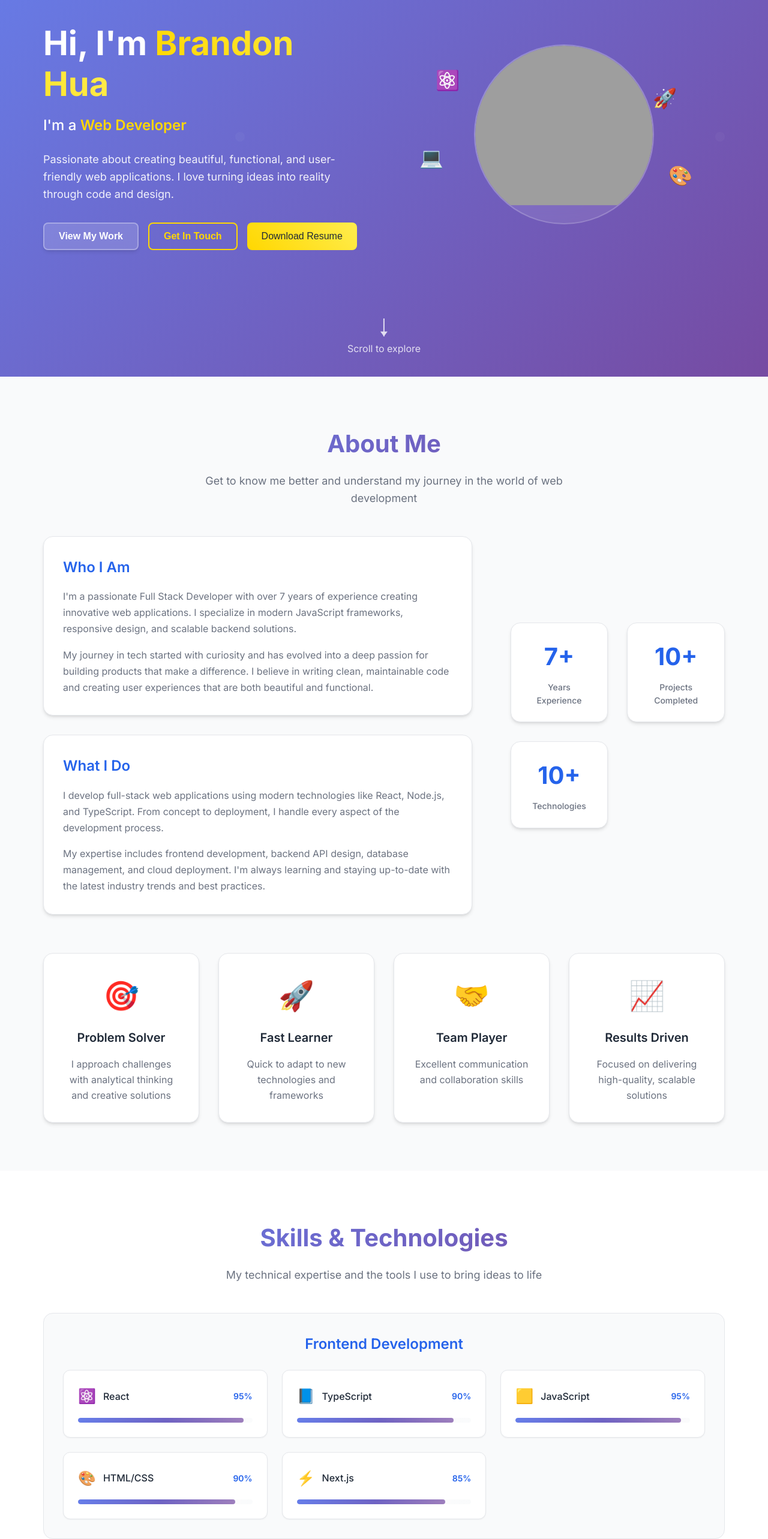
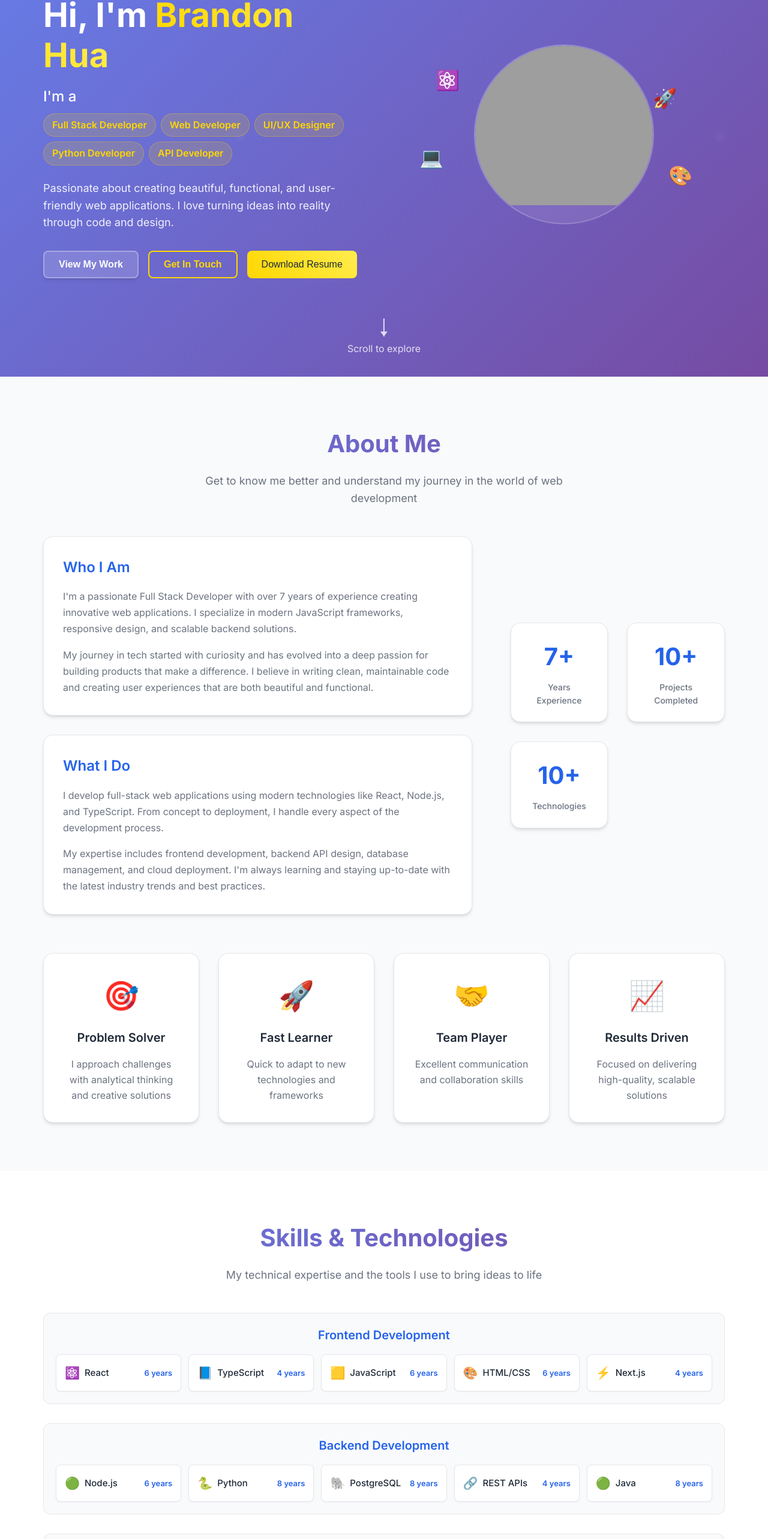
Before and after one commit to bwhua/portfolio, a React (Vite) app: page / in a window 1280 px wide. Shown: the part 172-2738 px from the top of the page at 60% size. Built offline with nearby package versions, Linux system fonts and the light colour scheme; grey boxes are pictures that could not be loaded.

Commit message:
Update portfolio: make skills cards compact, show all titles in hero, add murder mystery project

```diff
--- a/src/components/Hero.css
+++ b/src/components/Hero.css
@@ -49,21 +49,38 @@
   font-size: 1.5rem;
   margin-bottom: 1.5rem;
   font-weight: 500;
+  display: flex;
+  align-items: center;
+  flex-wrap: wrap;
+  gap: 0.5rem;
 }
 
-.typing-text {
-  color: #ffd700;
-  font-weight: 600;
+.titles-container {
+  display: flex;
+  flex-wrap: wrap;
+  gap: 0.5rem;
+  align-items: center;
 }
 
-.cursor {
-  animation: blink 1s infinite;
+.title-badge {
+  display: inline-block;
+  padding: 0.375rem 0.875rem;
+  background: rgba(255, 215, 0, 0.15);
   color: #ffd700;
+  border: 1px solid rgba(255, 215, 0, 0.3);
+  border-radius: 1.5rem;
+  font-weight: 600;
+  font-size: 1rem;
+  backdrop-filter: blur(10px);
+  transition: all 0.3s ease;
+  white-space: nowrap;
 }
 
-@keyframes blink {
-  0%, 50% { opacity: 1; }
-  51%, 100% { opacity: 0; }
+.title-badge:hover {
+  background: rgba(255, 215, 0, 0.25);
+  border-color: rgba(255, 215, 0, 0.5);
+  transform: translateY(-2px);
+  box-shadow: 0 4px 12px rgba(255, 215, 0, 0.2);
 }
 
 .hero-description {
@@ -288,6 +305,17 @@
 
   .hero-subtitle {
     font-size: 1.25rem;
+    flex-direction: column;
+    align-items: flex-start;
+  }
+
+  .titles-container {
+    margin-top: 0.5rem;
+  }
+
+  .title-badge {
+    font-size: 0.875rem;
+    padding: 0.25rem 0.75rem;
   }
 
   .hero-avatar {
--- a/src/components/Hero.tsx
+++ b/src/components/Hero.tsx
@@ -1,30 +1,14 @@
-import React, { useEffect, useState } from 'react';
+import React from 'react';
 import './Hero.css';
 
 const Hero: React.FC = () => {
-  const [currentTextIndex, setCurrentTextIndex] = useState(0);
-  const [isTyping, setIsTyping] = useState(true);
-
-  const texts = [
+  const titles = [
     'Full Stack Developer',
     'Web Developer',
     'UI/UX Designer',
-    'Problem Solver',
     'Python Developer',
     'API Developer',
   ];
-
-  useEffect(() => {
-    const typingInterval = setInterval(() => {
-      setIsTyping(false);
-      setTimeout(() => {
-        setCurrentTextIndex((prev) => (prev + 1) % texts.length);
-        setIsTyping(true);
-      }, 1000);
-    }, 3000);
-
-    return () => clearInterval(typingInterval);
-  }, [texts.length]);
 
   const scrollToSection = (sectionId: string) => {
     const element = document.getElementById(sectionId);
@@ -43,10 +27,13 @@ const Hero: React.FC = () => {
 						</h1>
 						<div className='hero-subtitle'>
 							I'm a{' '}
-							<span className={`typing-text ${isTyping ? 'typing' : ''}`}>
-								{texts[currentTextIndex]}
-							</span>
-							<span className='cursor'>|</span>
+							<div className='titles-container'>
+								{titles.map((title, index) => (
+									<span key={index} className='title-badge'>
+										{title}
+									</span>
+								))}
+							</div>
 						</div>
 						<p className='hero-description'>
 							Passionate about creating beautiful, functional, and user-friendly web applications. I
--- a/src/components/Projects.tsx
+++ b/src/components/Projects.tsx
@@ -16,6 +16,16 @@ const Projects: React.FC = () => {
   const [activeFilter, setActiveFilter] = useState<'all' | 'frontend' | 'fullstack' >('all');
 
   const projects: Project[] = [
+    {
+      id: 1,
+      title: 'Murder Mystery Board',
+      description: 'An interactive murder mystery cork board with red wire connections. Create suspects, add testimonials, connect people, and build a timeline of events.',
+      image: '🕵️',
+      technologies: ['React', 'TypeScript', 'Vite', 'CSS', 'HTML'],
+      liveUrl: 'https://murder-mystery-drab.vercel.app/',
+      githubUrl: 'https://github.com/bwhua/murder-mystery',
+      category: 'frontend'
+    },
     {
       id: 3,
       title: 'Portfolio Website',
--- a/src/components/Skills.css
+++ b/src/components/Skills.css
@@ -5,35 +5,35 @@
 .skills-content {
   display: flex;
   flex-direction: column;
-  gap: 3rem;
-  margin-bottom: 4rem;
+  gap: 2rem;
+  margin-bottom: 2.5rem;
 }
 
 .skill-category {
   background: var(--bg-secondary);
-  padding: 2rem;
-  border-radius: 1rem;
+  padding: 1.25rem;
+  border-radius: 0.75rem;
   border: 1px solid var(--border-color);
 }
 
 .category-title {
-  font-size: 1.5rem;
+  font-size: 1.25rem;
   font-weight: 600;
-  margin-bottom: 1.5rem;
+  margin-bottom: 1rem;
   color: var(--primary-color);
   text-align: center;
 }
 
 .skills-grid {
   display: grid;
-  grid-template-columns: repeat(auto-fit, minmax(300px, 1fr));
-  gap: 1.5rem;
+  grid-template-columns: repeat(auto-fit, minmax(200px, 1fr));
+  gap: 0.75rem;
 }
 
 .skill-item {
   background: var(--bg-primary);
-  padding: 1.5rem;
-  border-radius: 0.75rem;
+  padding: 0.875rem;
+  border-radius: 0.5rem;
   box-shadow: var(--shadow-sm);
   border: 1px solid var(--border-color);
   transition: transform 0.3s ease;
@@ -48,22 +48,23 @@
   display: flex;
   align-items: center;
   justify-content: space-between;
-  margin-bottom: 1rem;
+  margin-bottom: 0;
 }
 
 .skill-icon {
-  font-size: 1.5rem;
-  margin-right: 0.75rem;
+  font-size: 1.25rem;
+  margin-right: 0.5rem;
 }
 
 .skill-name {
   flex: 1;
   font-weight: 500;
+  font-size: 0.9375rem;
   color: var(--text-primary);
 }
 
 .skill-level {
-  font-size: 0.875rem;
+  font-size: 0.8125rem;
   font-weight: 600;
   color: var(--primary-color);
 }
@@ -108,14 +109,14 @@
 
 .skills-summary {
   display: grid;
-  grid-template-columns: repeat(auto-fit, minmax(300px, 1fr));
-  gap: 2rem;
+  grid-template-columns: repeat(auto-fit, minmax(250px, 1fr));
+  gap: 1.25rem;
 }
 
 .summary-card {
   background: var(--bg-secondary);
-  padding: 2rem;
-  border-radius: 1rem;
+  padding: 1.25rem;
+  border-radius: 0.75rem;
   border: 1px solid var(--border-color);
   text-align: center;
   transition: transform 0.3s ease;
@@ -126,15 +127,16 @@
 }
 
 .summary-card h4 {
-  font-size: 1.25rem;
+  font-size: 1.125rem;
   font-weight: 600;
-  margin-bottom: 1rem;
+  margin-bottom: 0.75rem;
   color: var(--primary-color);
 }
 
 .summary-card p {
   color: var(--text-secondary);
-  line-height: 1.6;
+  line-height: 1.5;
+  font-size: 0.9375rem;
 }
 
 @media (max-width: 768px) {
@@ -143,11 +145,11 @@
   }
 
   .skill-category {
-    padding: 1.5rem;
+    padding: 1rem;
   }
 
   .skill-item {
-    padding: 1rem;
+    padding: 0.75rem;
   }
 
   .skills-summary {
--- a/src/components/Skills.tsx
+++ b/src/components/Skills.tsx
@@ -3,7 +3,7 @@ import './Skills.css';
 
 interface Skill {
   name: string;
-  level: number;
+  years: number;
   icon: string;
 }
 
@@ -17,32 +17,32 @@ const Skills: React.FC = () => {
     {
       title: 'Frontend Development',
       skills: [
-        { name: 'React', level: 95, icon: '⚛️' },
-        { name: 'TypeScript', level: 90, icon: '📘' },
-        { name: 'JavaScript', level: 95, icon: '🟨' },
-        { name: 'HTML/CSS', level: 90, icon: '🎨' },
-        { name: 'Next.js', level: 85, icon: '⚡' },
+        { name: 'React', years: 6, icon: '⚛️' },
+        { name: 'TypeScript', years: 4, icon: '📘' },
+        { name: 'JavaScript', years: 6, icon: '🟨' },
+        { name: 'HTML/CSS', years: 6, icon: '🎨' },
+        { name: 'Next.js', years: 4, icon: '⚡' },
       ]
     },
     {
       title: 'Backend Development',
       skills: [
-        { name: 'Node.js', level: 85, icon: '🟢' },
-        { name: 'Python', level: 90, icon: '🐍' },
-        { name: 'PostgreSQL', level: 82, icon: '🐘' },
-        { name: 'REST APIs', level: 90, icon: '🔗' },
-        { name: 'Java', level: 80, icon: '🟢' }
+        { name: 'Node.js', years: 6, icon: '🟢' },
+        { name: 'Python', years: 8, icon: '🐍' },
+        { name: 'PostgreSQL', years: 8, icon: '🐘' },
+        { name: 'REST APIs', years: 4, icon: '🔗' },
+        { name: 'Java', years: 8, icon: '🟢' }
       ]
     },
     {
       title: 'Tools & Technologies',
       skills: [
-        { name: 'Git', level: 95, icon: '📝' },
-        { name: 'Docker', level: 70, icon: '🐳' },
-        { name: 'Figma', level: 80, icon: '🎨' },
-        { name: 'ESRI/GIS', level: 90, icon: '🌍' },
-        { name: 'Jenkins', level: 60, icon: '🔄' },
-        { name: 'Electron', level: 80, icon: '📱' },
+        { name: 'Git', years: 5, icon: '📝' },
+        { name: 'Docker', years: 12, icon: '🐳' },
+        { name: 'Figma', years: 2, icon: '🎨' },
+        { name: 'ESRI/GIS', years: 4, icon: '🌍' },
+        { name: 'Jenkins', years: 1, icon: '🔄' },
+        { name: 'Electron', years: 2, icon: '📱' },
       ]
     }
   ];
@@ -60,21 +60,19 @@ const Skills: React.FC = () => {
             <div key={categoryIndex} className="skill-category">
               <h3 className="category-title">{category.title}</h3>
               <div className="skills-grid">
-                {category.skills.map((skill, skillIndex) => (
-                  <div key={skillIndex} className="skill-item">
-                    <div className="skill-header">
-                      <span className="skill-icon">{skill.icon}</span>
-                      <span className="skill-name">{skill.name}</span>
-                      <span className="skill-level">{skill.level}%</span>
+                {category.skills.map((skill, skillIndex) => {
+                  const yearsText = skill.years === 1 ? '1 year' : `${skill.years} years`;
+
+                  return (
+                    <div key={skillIndex} className="skill-item">
+                      <div className="skill-header">
+                        <span className="skill-icon">{skill.icon}</span>
+                        <span className="skill-name">{skill.name}</span>
+                        <span className="skill-level">{yearsText}</span>
+                      </div>
                     </div>
-                    <div className="skill-bar">
-                      <div
-                        className="skill-progress"
-                        style={{ width: `${skill.level}%` }}
-                      ></div>
-                    </div>
-                  </div>
-                ))}
+                  );
+                })}
               </div>
             </div>
           ))}
```
